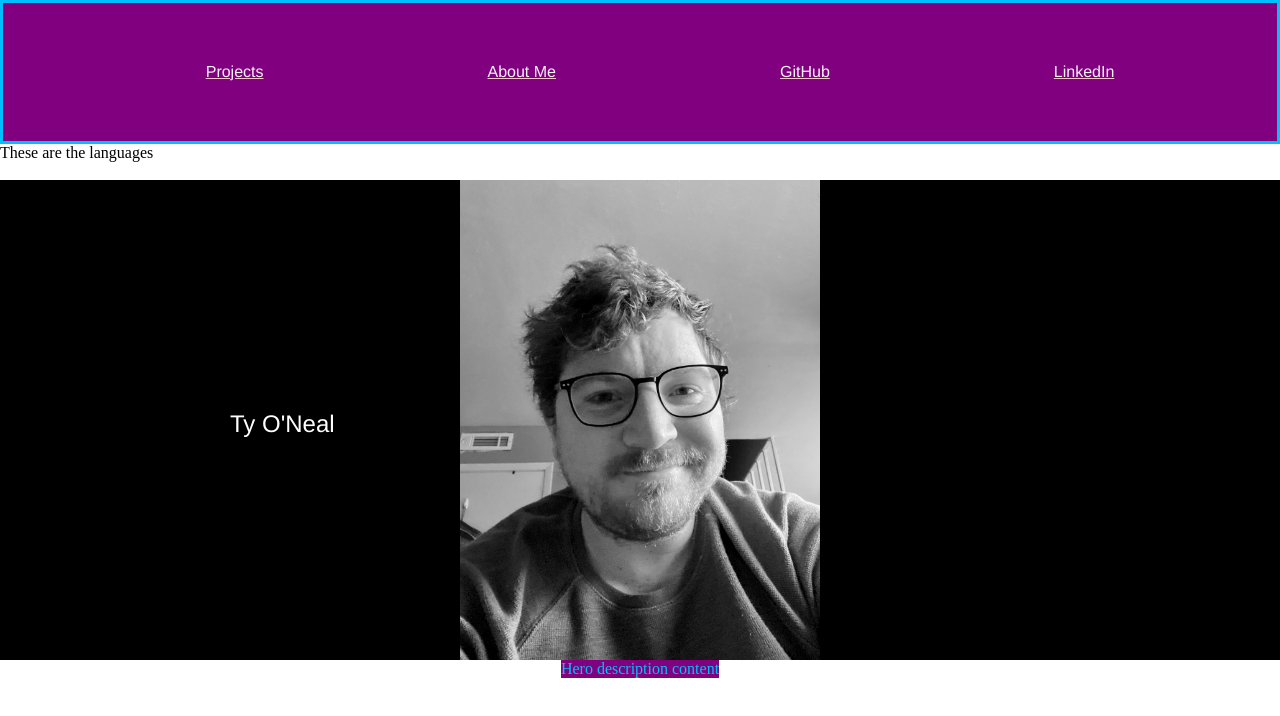
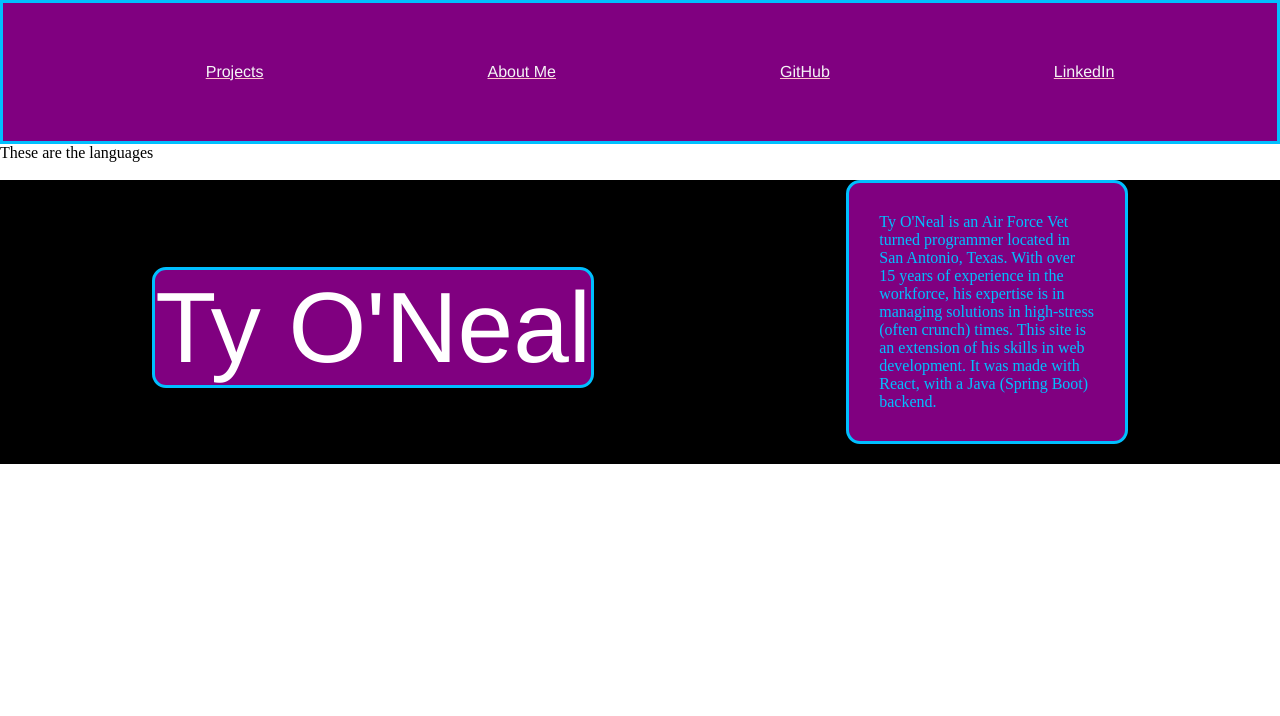
Before and after one commit to TyONeal/portfolio-fe, a React (Create React App) app: page / in a window 1280 px wide. Shown: the top 716 px of the page. Built offline with nearby package versions, Linux system fonts and the light colour scheme.

Commit message:
base setup for hero completed

```diff
--- a/src/components/hero/HeroDescription.js
+++ b/src/components/hero/HeroDescription.js
@@ -3,11 +3,11 @@ import "../../css/hero-description.css";
 function HeroDescription() {
     return (
         <div className="description-wrapper">
-            <div className="hero-image">
+            <div className="hero-row">
                 <div className="hero-name">Ty O'Neal</div>
-            </div>
-            <div className="hero-content">
-                Hero description content
+                <div className="hero-content">
+                    Ty O'Neal is an Air Force Vet turned programmer located in San Antonio, Texas. With over 15 years of experience in the workforce, his expertise is in managing solutions in high-stress (often crunch) times. This site is an extension of his skills in web development. It was made with React, with a Java (Spring Boot) backend.
+                </div>
             </div>
         </div>
     )
--- a/src/css/hero-description.css
+++ b/src/css/hero-description.css
@@ -3,27 +3,34 @@
     flex-direction: column;
     justify-content: center;
     align-items: center;
+    background-color: black;
+}
+
+.hero-row {
+    justify-content: space-evenly;
+    display: flex;
+    flex-direction: row;
+    align-items: center;
+    gap: 100px;
+    margin-bottom: 20px;
 }
 
 .hero-name {
     color: white;
-    padding: 200px 0 0 200px;
     font-family: Helvetica, sans-serif;
-    font-size: x-large;
-}
-
-.hero-image {
-    background-color: black;
-    background-image: url("../img/tyler-profile.jpeg");
-    background-size: contain;
-    background-repeat: no-repeat;
-    background-position: center;
-    height: 30rem;
-    width: 100%;
-    padding: 30px;
+    font-size: 100px;
+    background-color: purple;
+    border: 3px solid deepskyblue;
+    border-radius: 14px;
+    margin-top: 30px;
 }
 
 .hero-content {
     color: deepskyblue;
     background-color: purple;
+    width: 22%;
+    border: 3px solid deepskyblue;
+    border-radius: 14px;
+    padding: 30px;
+
 }
```
